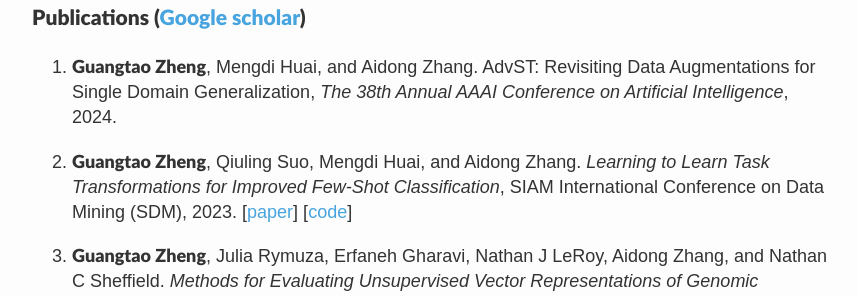
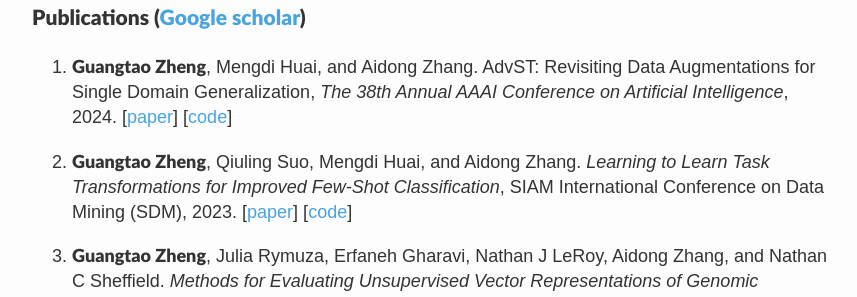
Before and after one commit to gtzheng/gtzheng.github.io, a Jekyll site: the page built from index.md, in a window 1280 px wide. Shown: the part 396-693 px from the top of the page, without its empty margins (208-1065 px from the left). Built offline with Jekyll 4.4.1, drawn with Linux system fonts in a browser that asks for light colours; nearby versions of some CDN libraries.

Commit message:
update publication

```diff
--- a/index.md
+++ b/index.md
@@ -17,7 +17,7 @@
 ***
 
 <h3>Publications (<a href="https://scholar.google.com/citations?user=SHMLzswAAAAJ&hl=en">Google scholar</a>)</h3>
-1. **Guangtao Zheng**, Mengdi Huai, and Aidong Zhang. AdvST: Revisiting Data Augmentations for Single Domain Generalization, *The 38th Annual AAAI Conference on Artificial Intelligence*, 2024.
+1. **Guangtao Zheng**, Mengdi Huai, and Aidong Zhang. AdvST: Revisiting Data Augmentations for Single Domain Generalization, *The 38th Annual AAAI Conference on Artificial Intelligence*, 2024. [[paper](https://arxiv.org/abs/2312.12720)] [[code](https://github.com/gtzheng/AdvST)]
 
 1. **Guangtao Zheng**, Qiuling Suo, Mengdi Huai, and Aidong Zhang. *Learning to Learn Task Transformations for Improved Few-Shot Classification*, SIAM International Conference on Data Mining (SDM), 2023. [[paper](https://epubs.siam.org/doi/10.1137/1.9781611977653.ch88 "Acceptance Rate: 27.4%")] [[code](https://github.com/gtzheng/L2TT)]
 
```
